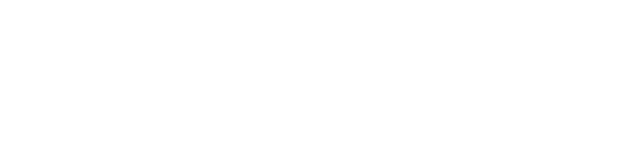
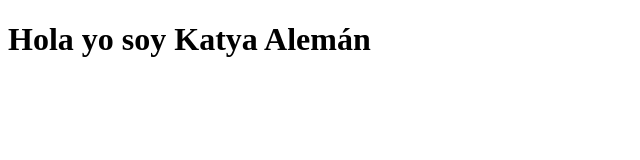
Before and after one commit to katya269/practica1, a plain HTML site: page index.html in a window 1280 px wide. Shown: the whole page, without its empty margins (0-640 px from the left). Drawn offline with Linux system fonts and the light colour scheme.

Commit message:
Se coloco un h1 dentro del header index.html

```diff
--- a/index.html
+++ b/index.html
@@ -6,6 +6,9 @@
     <title>Document</title>
 </head>
 <body>
+    <header>
+        <h1>Hola yo soy Katya Alemán</h1>
+    </header>
 
 </body>
 </html>
```
